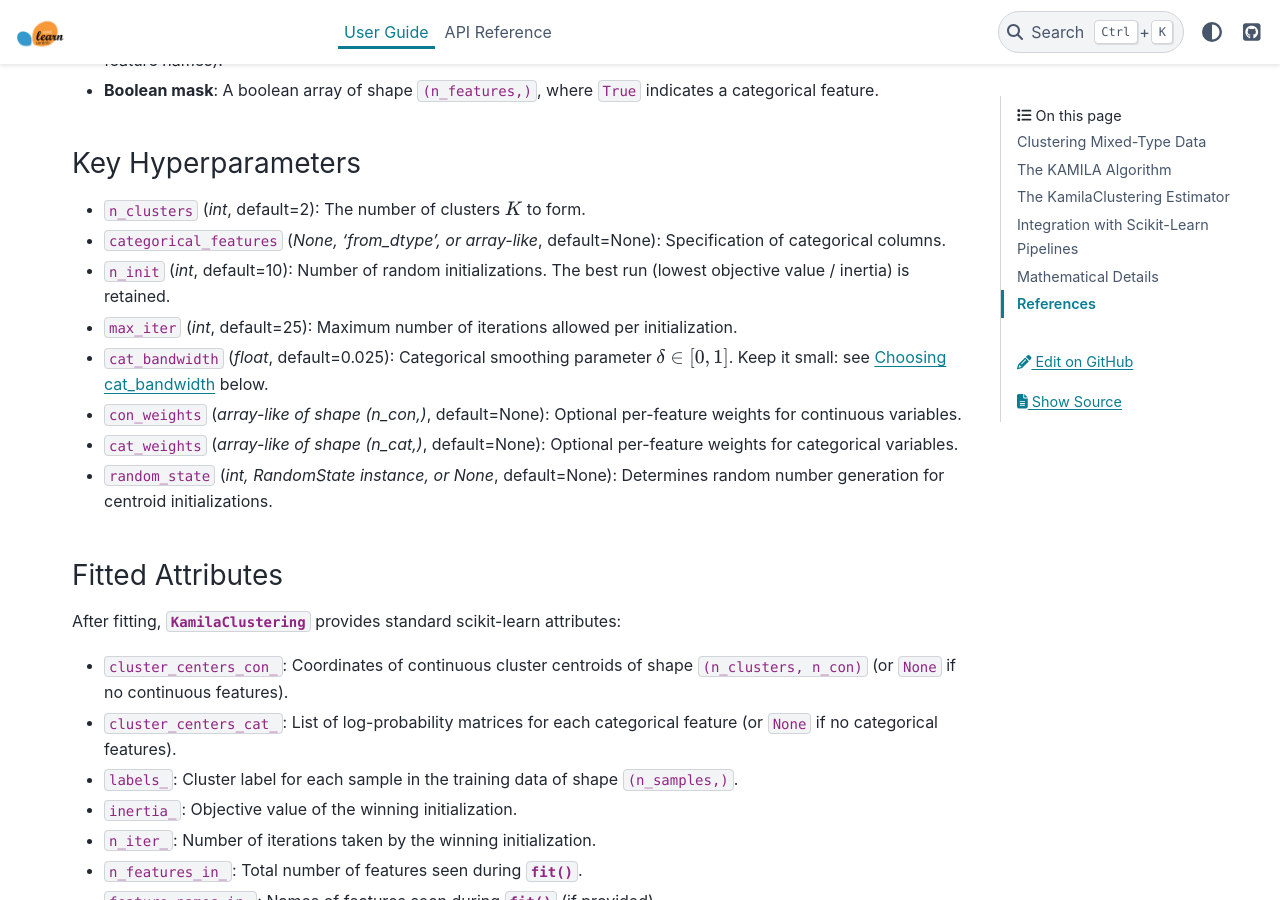
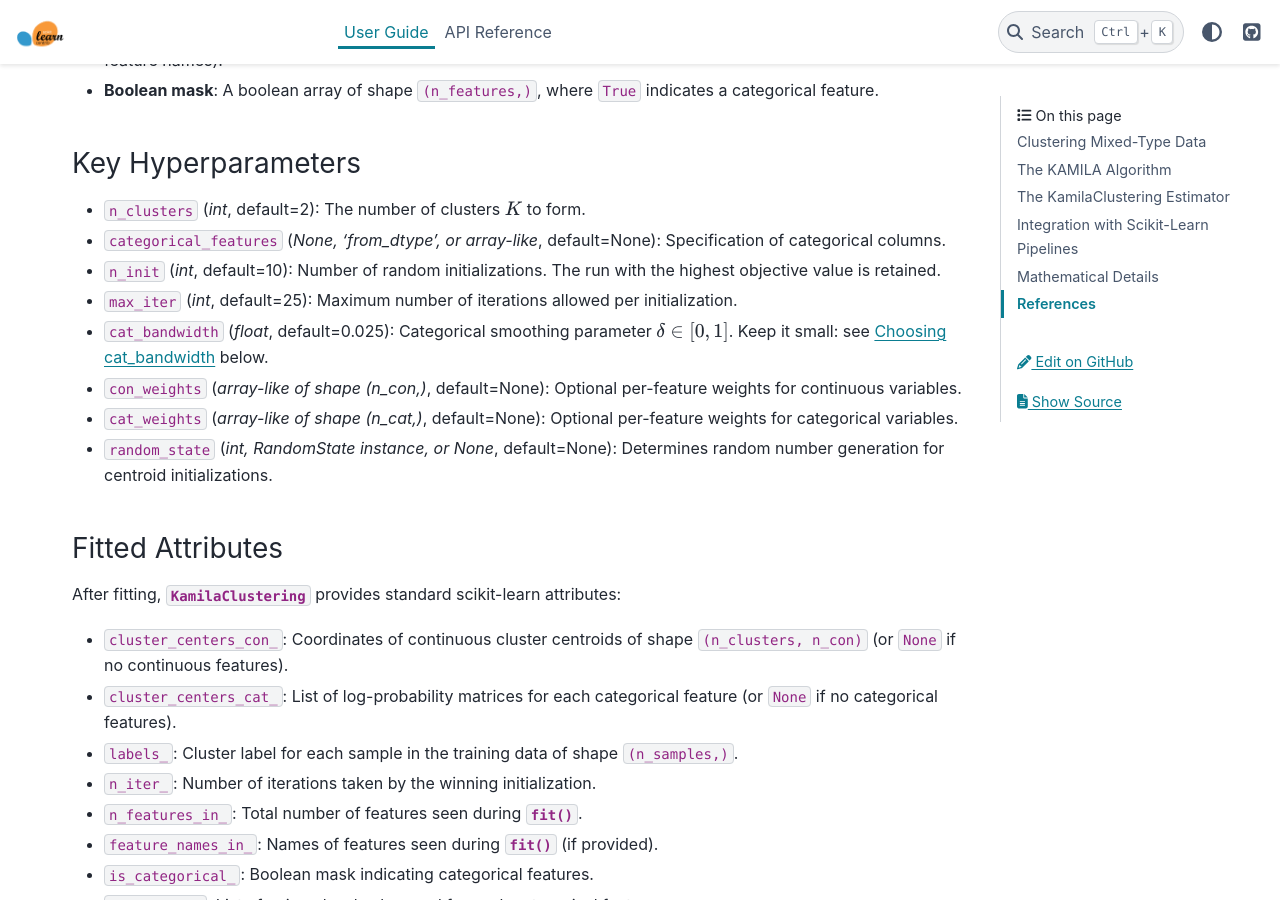
Before and after one commit to ahfoss/scikit-kamila, a Sphinx documentation site: the page built from doc/user_guide.rst, in a window 1280 px wide and 900 px high, scrolled down 2019 px. Built offline with Sphinx 7.4.7 and the PyData theme 0.15.4, drawn with Linux system fonts in a browser that asks for light colours; pages that are not in the unit, such as notebooks, are missing from menus.

Commit message:
Remove remaining inertia_ references from docs and tests (#25)
Replace the inertia_ assertions in tests with checks on attributes that
still exist (cat_log_lik_, cluster centers, n_iter_), drop inertia_ from
the user guide, and fix the n_init description, which said the lowest
objective is kept when fit keeps the highest.

Co-Authored-By: Claude Opus 5.5 <noreply@anthropic.com>

```diff
--- a/doc/user_guide.rst
+++ b/doc/user_guide.rst
@@ -105,7 +105,7 @@ Key Hyperparameters
 * ``categorical_features`` (*None, 'from_dtype', or array-like*, default=None):
   Specification of categorical columns.
 * ``n_init`` (*int*, default=10):
-  Number of random initializations. The best run (lowest objective value / inertia) is
+  Number of random initializations. The run with the highest objective value is
   retained.
 * ``max_iter`` (*int*, default=25):
   Maximum number of iterations allowed per initialization.
@@ -130,7 +130,6 @@ attributes:
 * ``cluster_centers_cat_``: List of log-probability matrices for each categorical feature
   (or ``None`` if no categorical features).
 * ``labels_``: Cluster label for each sample in the training data of shape ``(n_samples,)``.
-* ``inertia_``: Objective value of the winning initialization.
 * ``n_iter_``: Number of iterations taken by the winning initialization.
 * ``n_features_in_``: Total number of features seen during :meth:`fit`.
 * ``feature_names_in_``: Names of features seen during :meth:`fit` (if provided).
```
Also changed, not shown: 2 other files.
